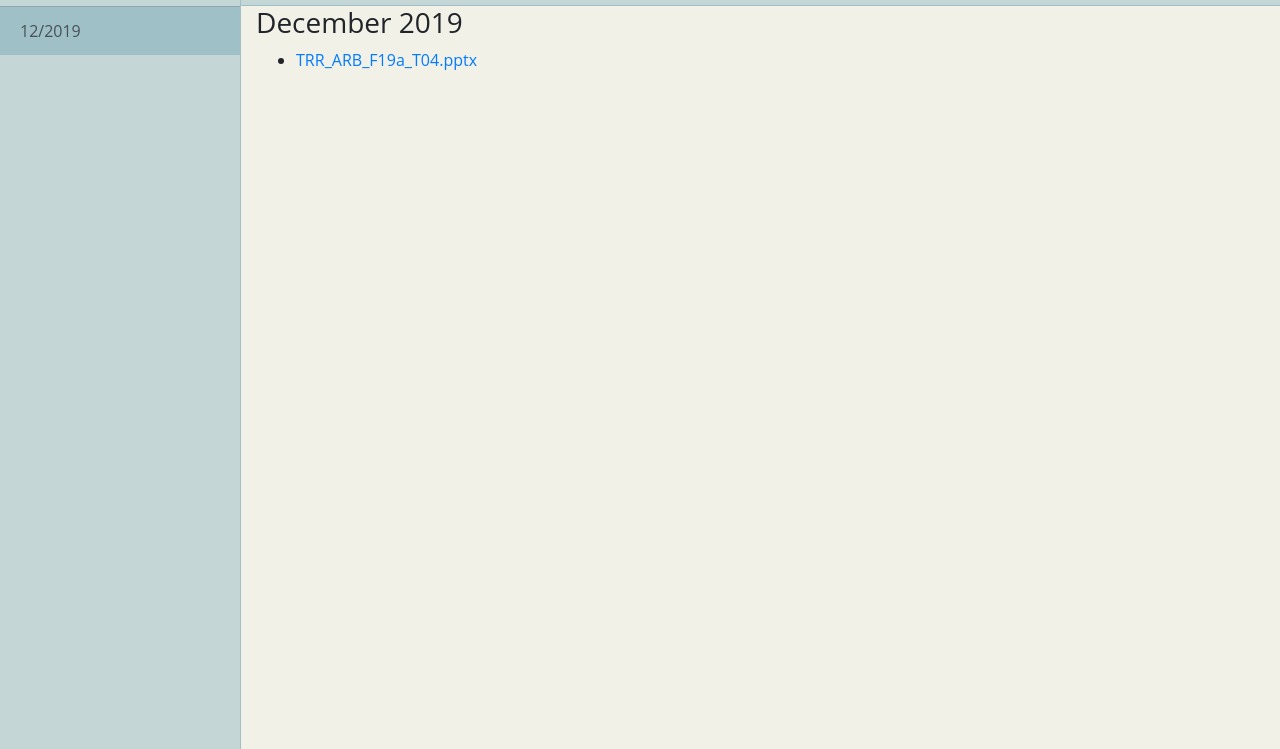
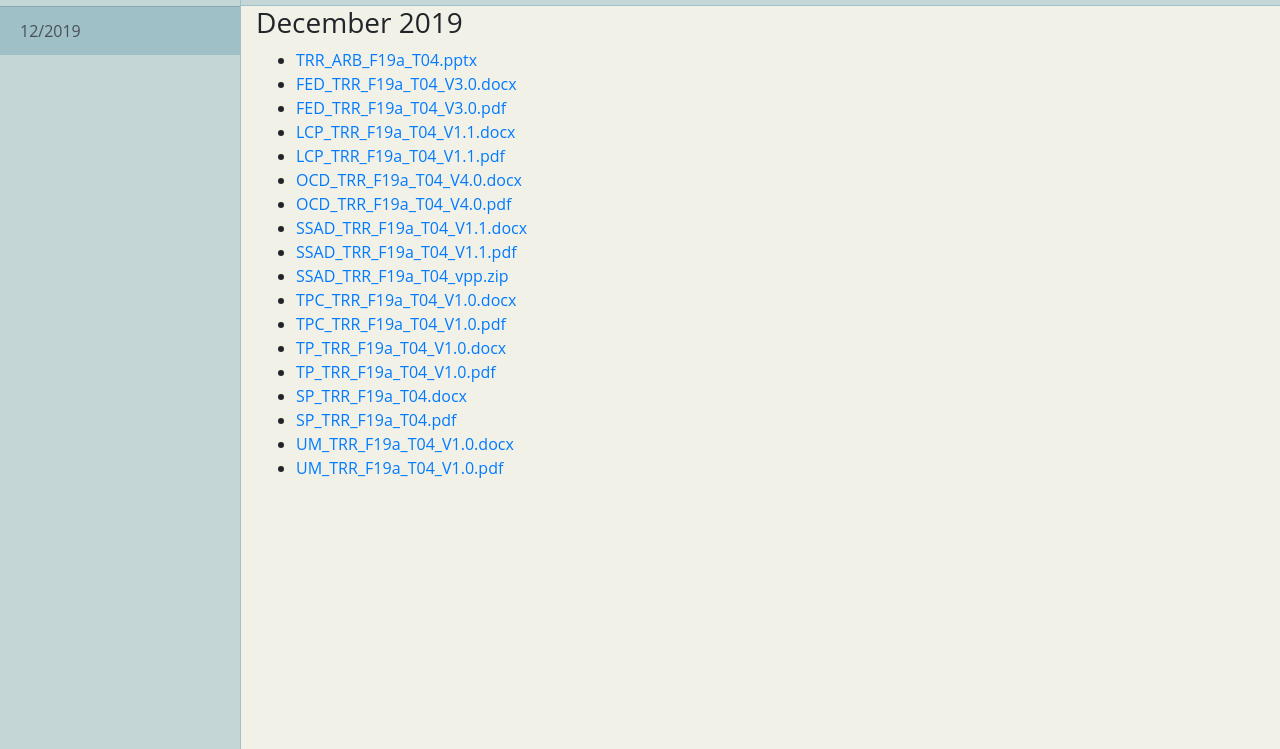
Before and after one commit to kgrimes2/CS577a-Fall2019-Team04, a website: page Development/index.html in a window 1280 px wide. Shown: the part 51-800 px from the top of the page. Drawn offline with Linux system fonts and the light colour scheme.

Commit message:
Add TRR docs

```diff
--- a/Development/index.html
+++ b/Development/index.html
@@ -75,7 +75,24 @@
       <div class="container-fluid">
           <h3>December 2019</h3>
           <ul>
-              <li><a href="./TRR_ARB_F19a_T04.pptx">TRR_ARB_F19a_T04.pptx</a></li>
+            <li><a href="./TRR_ARB_F19a_T04.pptx">TRR_ARB_F19a_T04.pptx</a></li>
+	    <li><a href="./FED_TRR_F19a_T04_V3.0.docx">FED_TRR_F19a_T04_V3.0.docx</a></li>
+	    <li><a href="./FED_TRR_F19a_T04_V3.0.pdf">FED_TRR_F19a_T04_V3.0.pdf</a></li>
+	    <li><a href="./LCP_TRR_F19a_T04_V1.1.docx">LCP_TRR_F19a_T04_V1.1.docx</a></li>
+	    <li><a href="./LCP_TRR_F19a_T04_V1.1.pdf">LCP_TRR_F19a_T04_V1.1.pdf</a></li>
+	    <li><a href="./OCD_TRR_F19a_T04_V4.0.docx">OCD_TRR_F19a_T04_V4.0.docx</a></li>
+	    <li><a href="./OCD_TRR_F19a_T04_V4.0.pdf">OCD_TRR_F19a_T04_V4.0.pdf</a></li>
+	    <li><a href="./SSAD_TRR_F19a_T04_V1.1.docx">SSAD_TRR_F19a_T04_V1.1.docx</a></li>
+	    <li><a href="./SSAD_TRR_F19a_T04_V1.1.pdf">SSAD_TRR_F19a_T04_V1.1.pdf</a></li>
+	    <li><a href="./SSAD_TRR_F19a_T04_vpp.zip">SSAD_TRR_F19a_T04_vpp.zip</a></li>
+	    <li><a href="./TPC_TRR_F19a_T04_V1.0.docx">TPC_TRR_F19a_T04_V1.0.docx</a></li>
+	    <li><a href="./TPC_TRR_F19a_T04_V1.0.pdf">TPC_TRR_F19a_T04_V1.0.pdf</a></li>
+	    <li><a href="./TP_TRR_F19a_T04_V1.0.docx">TP_TRR_F19a_T04_V1.0.docx</a></li>
+	    <li><a href="./TP_TRR_F19a_T04_V1.0.pdf">TP_TRR_F19a_T04_V1.0.pdf</a></li>
+	    <li><a href="./SP_TRR_F19a_T04.docx">SP_TRR_F19a_T04.docx</a></li>
+	    <li><a href="./SP_TRR_F19a_T04.pdf">SP_TRR_F19a_T04.pdf</a></li>
+	    <li><a href="./UM_TRR_F19a_T04_V1.0.docx">UM_TRR_F19a_T04_V1.0.docx</a></li>
+	    <li><a href="./UM_TRR_F19a_T04_V1.0.pdf">UM_TRR_F19a_T04_V1.0.pdf</a></li>
           </ul>
       </div>
 
```
Also changed, not shown: index.html (+19 -2 lines), 17 other files.
